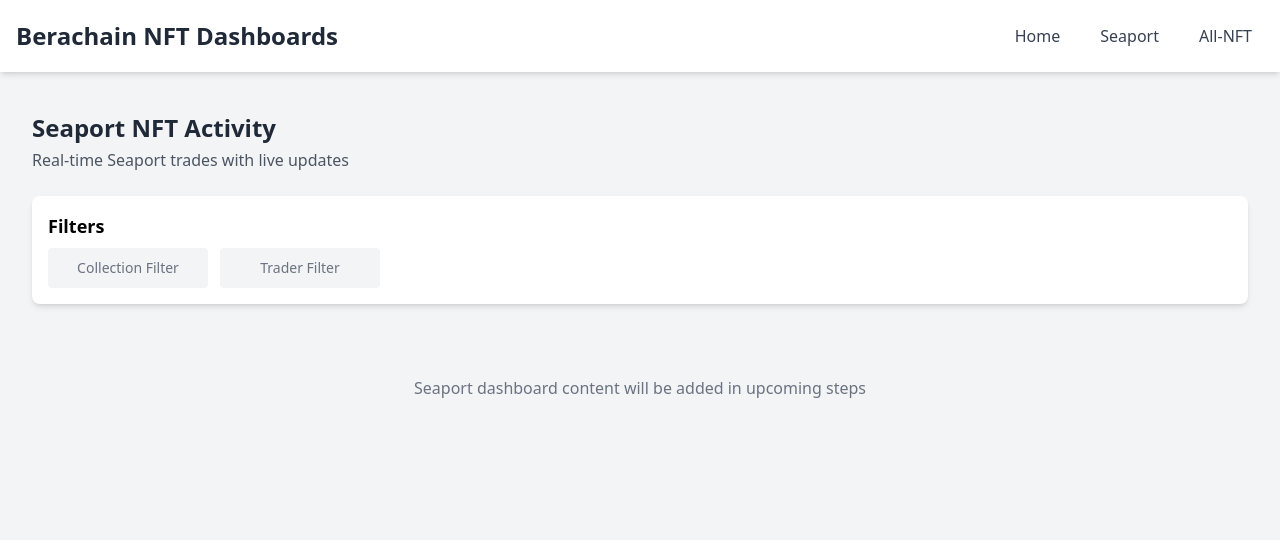
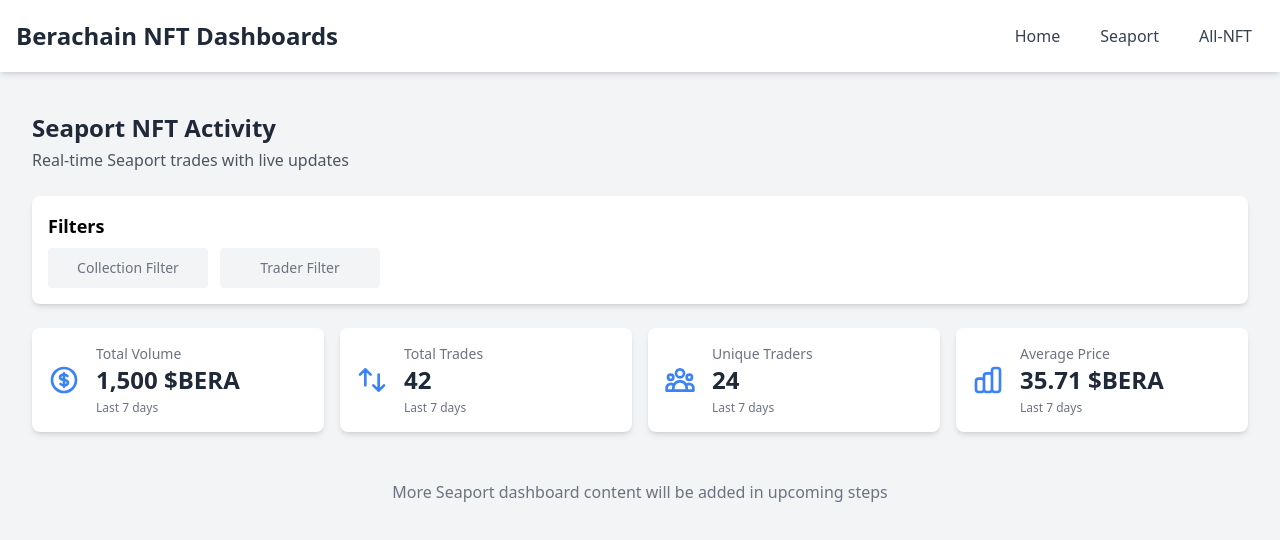
Before and after one commit to ooohminh/jpegpulse, a React (Create React App) app: page /seaport in a window 1280 px wide. Shown: the top 540 px of the page. Built offline with nearby package versions, Linux system fonts and the light colour scheme.

Commit message:
Add Seaport stats cards

```diff
--- a/src/SeaportDashboard.js
+++ b/src/SeaportDashboard.js
@@ -1,6 +1,59 @@
 import React from 'react';
 
+function StatCard({ title, value, subtitle, icon }) {
+  return (
+    <div className="bg-white dark:bg-gray-800 rounded-lg shadow-md p-4 flex items-center">
+      {icon && (
+        <div className="mr-4 text-blue-500 dark:text-blue-400">
+          {icon}
+        </div>
+      )}
+      <div>
+        <h3 className="text-sm font-medium text-gray-500 dark:text-gray-400">{title}</h3>
+        <p className="text-2xl font-bold text-gray-800 dark:text-white">{value}</p>
+        {subtitle && <p className="text-xs text-gray-500 dark:text-gray-400 mt-1">{subtitle}</p>}
+      </div>
+    </div>
+  );
+}
+
 function SeaportDashboard() {
+  // Mock data for stats cards
+  const statCards = [
+    {
+      title: "Total Volume",
+      value: "1,500 $BERA",
+      subtitle: "Last 7 days",
+      icon: <svg xmlns="http://www.w3.org/2000/svg" className="h-8 w-8" fill="none" viewBox="0 0 24 24" stroke="currentColor">
+        <path strokeLinecap="round" strokeLinejoin="round" strokeWidth={2} d="M12 8c-1.657 0-3 .895-3 2s1.343 2 3 2 3 .895 3 2-1.343 2-3 2m0-8c1.11 0 2.08.402 2.599 1M12 8V7m0 1v8m0 0v1m0-1c-1.11 0-2.08-.402-2.599-1M21 12a9 9 0 11-18 0 9 9 0 0118 0z" />
+      </svg>
+    },
+    {
+      title: "Total Trades",
+      value: "42",
+      subtitle: "Last 7 days",
+      icon: <svg xmlns="http://www.w3.org/2000/svg" className="h-8 w-8" fill="none" viewBox="0 0 24 24" stroke="currentColor">
+        <path strokeLinecap="round" strokeLinejoin="round" strokeWidth={2} d="M7 16V4m0 0L3 8m4-4l4 4m6 0v12m0 0l4-4m-4 4l-4-4" />
+      </svg>
+    },
+    {
+      title: "Unique Traders",
+      value: "24",
+      subtitle: "Last 7 days",
+      icon: <svg xmlns="http://www.w3.org/2000/svg" className="h-8 w-8" fill="none" viewBox="0 0 24 24" stroke="currentColor">
+        <path strokeLinecap="round" strokeLinejoin="round" strokeWidth={2} d="M17 20h5v-2a3 3 0 00-5.356-1.857M17 20H7m10 0v-2c0-.656-.126-1.283-.356-1.857M7 20H2v-2a3 3 0 015.356-1.857M7 20v-2c0-.656.126-1.283.356-1.857m0 0a5.002 5.002 0 019.288 0M15 7a3 3 0 11-6 0 3 3 0 016 0zm6 3a2 2 0 11-4 0 2 2 0 014 0zM7 10a2 2 0 11-4 0 2 2 0 014 0z" />
+      </svg>
+    },
+    {
+      title: "Average Price",
+      value: "35.71 $BERA",
+      subtitle: "Last 7 days",
+      icon: <svg xmlns="http://www.w3.org/2000/svg" className="h-8 w-8" fill="none" viewBox="0 0 24 24" stroke="currentColor">
+        <path strokeLinecap="round" strokeLinejoin="round" strokeWidth={2} d="M9 19v-6a2 2 0 00-2-2H5a2 2 0 00-2 2v6a2 2 0 002 2h2a2 2 0 002-2zm0 0V9a2 2 0 012-2h2a2 2 0 012 2v10m-6 0a2 2 0 002 2h2a2 2 0 002-2m0 0V5a2 2 0 012-2h2a2 2 0 012 2v14a2 2 0 01-2 2h-2a2 2 0 01-2-2z" />
+      </svg>
+    }
+  ];
+
   return (
     <div className="p-4">
       <header className="mb-6">
@@ -26,9 +79,24 @@
       </div>
 
       <div className="dashboard-content">
-        {/* Dashboard content will be added here in future steps */}
-        <div className="text-center text-gray-500 dark:text-gray-400 py-12">
-          Seaport dashboard content will be added in upcoming steps
+        {/* Stats Cards */}
+        <div className="stats-cards grid grid-cols-1 md:grid-cols-2 lg:grid-cols-4 gap-4 mb-6">
+          {statCards.map((card, index) => (
+            <StatCard
+              key={index}
+              title={card.title}
+              value={card.value}
+              subtitle={card.subtitle}
+              icon={card.icon}
+            />
+          ))}
+        </div>
+
+        <div className="remaining-content">
+          {/* Other content will be added in future steps */}
+          <div className="text-center text-gray-500 dark:text-gray-400 py-6">
+            More Seaport dashboard content will be added in upcoming steps
+          </div>
         </div>
       </div>
     </div>
```
Also changed, not shown: 1 other file (tests, documents, lock files or other folders).
